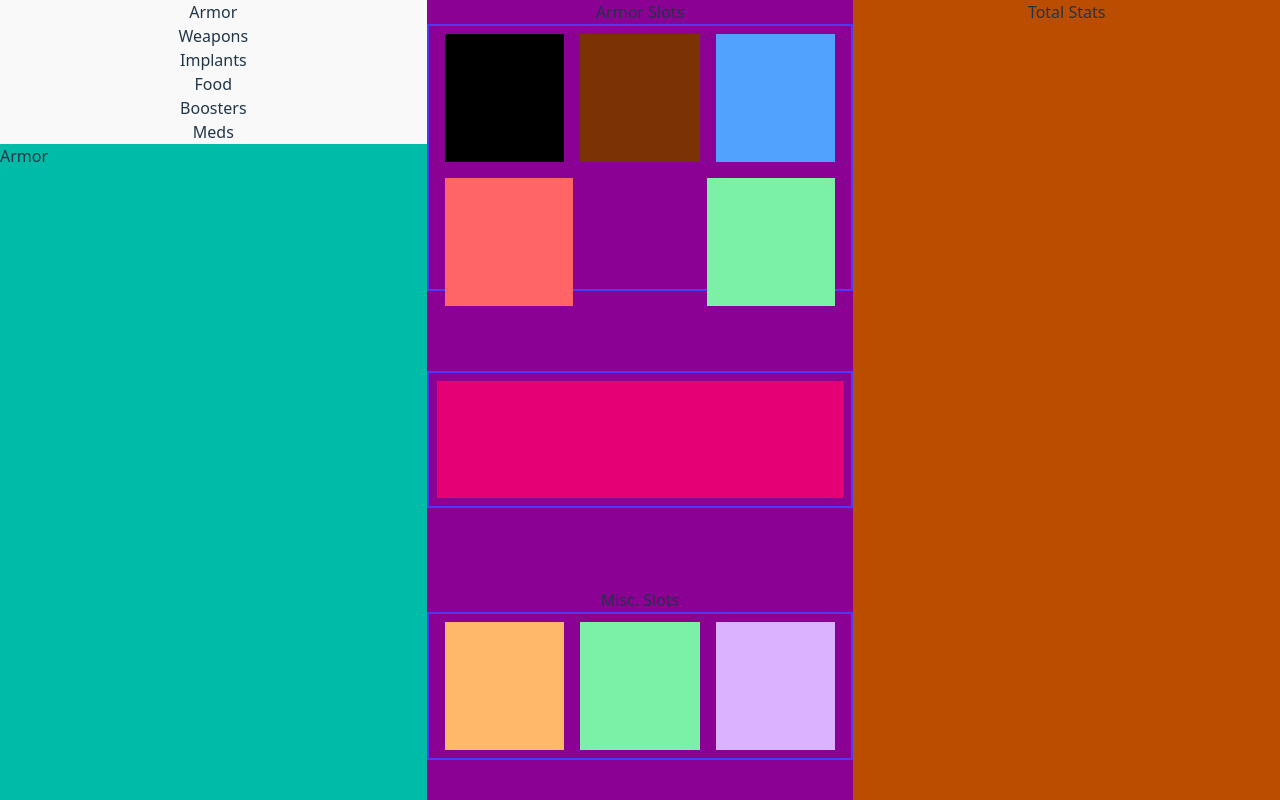
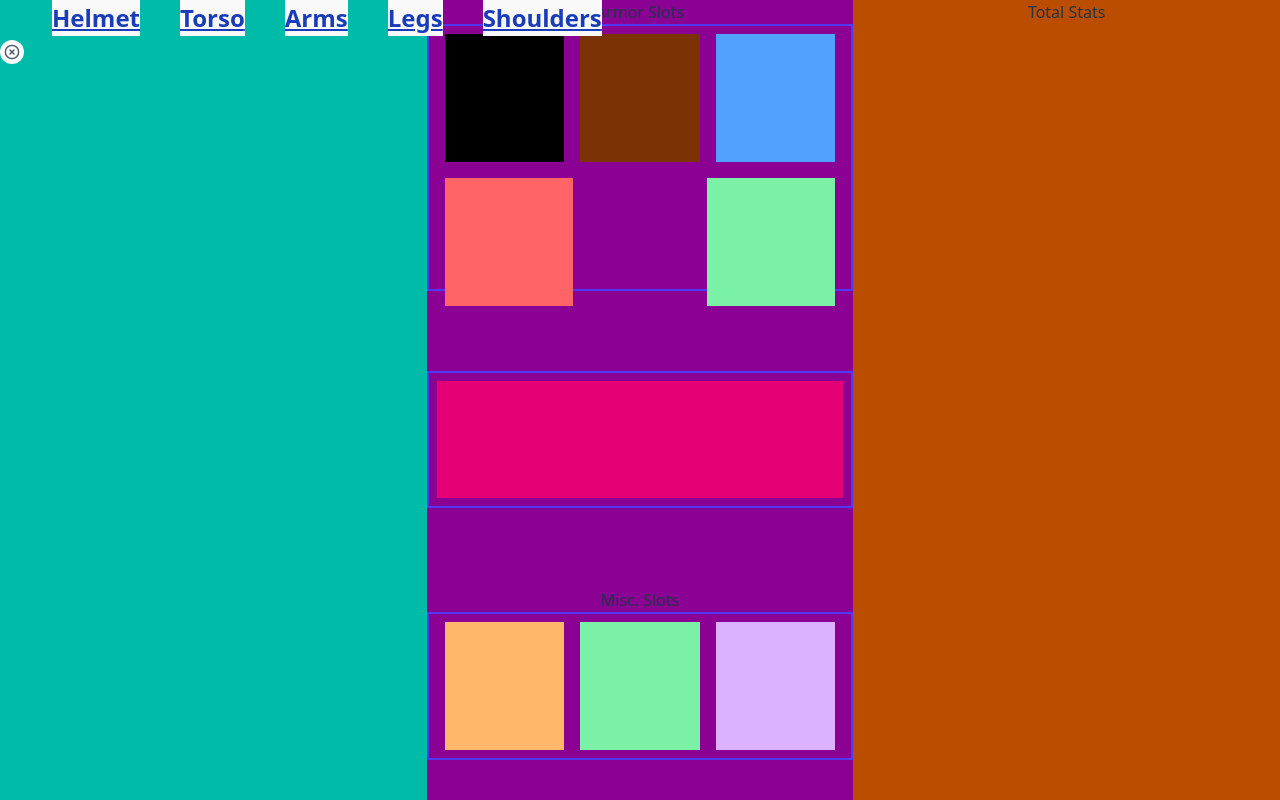
Before and after one commit to ConradQQ/FoMFT, a React (Vite) app: page / in a window 1280 px wide. Both pictures are taken after a click on the button "Armor". Built offline with nearby package versions, Linux system fonts and the light colour scheme.

Commit message:
ui improvements

```diff
--- a/package.json
+++ b/package.json
@@ -19,6 +19,7 @@
   "dependencies": {
     "@tailwindcss/cli": "^4.0.14",
     "axios": "^1.8.3",
+    "lucide-react": "^0.483.0",
     "react": "^19.0.0",
     "react-dom": "^19.0.0",
     "tailwindcss": "^4.0.14"
--- a/src/ui/components/ArmorMenu.jsx
+++ b/src/ui/components/ArmorMenu.jsx
@@ -2,7 +2,7 @@
 import React, { useState, useEffect } from 'react';
 import axios from 'axios';
 
-const ArmorMenu = ({ onItemSelected }) => {
+const ArmorMenu = ({ onItemSelected, showArmorTypes }) => {
   const [armorTypes, _setArmorTypes] = useState([
     'helmet',
     'torso',
@@ -12,13 +12,13 @@ const ArmorMenu = ({ onItemSelected }) => {
   ]);
 
   const [selectedArmorType, setSelectedArmorType] = useState(null);
-  const [showArmorTypes, setShowArmorTypes] = useState(false);
   const [items, setItems] = useState([]);
   const [loading, setLoading] = useState(false);
   const [error, setError] = useState(null);
 
+
   useEffect(() => {
-    if(selectedArmorType) {
+    if (selectedArmorType) {
       const fetchData = async () => {
         setLoading(true);
         try {
@@ -32,31 +32,28 @@ const ArmorMenu = ({ onItemSelected }) => {
       };
       fetchData();
     }
-
   }, [selectedArmorType]);
 
   const handleArmorTypeClick = (type) => {
     setSelectedArmorType(type);
+
   };
 
   const handleItemClick = (item) => {
     onItemSelected(item);
   };
 
-  const handleArmorClick = () => {
-    setShowArmorTypes(!showArmorTypes);
-  };
-
   return (
     <div className="armor-menu">
-      <div className="armor-category">
-        <div className="armor-label" onClick={handleArmorClick}>
-          Armor
-        </div>
+      <div className="armor-category absolute top-0 ml-2 lg:ml-8">
         {showArmorTypes && (
-          <div className="armor-types flex flex-col">
+          <div className="armor-types flex flex-row text-[14px] lg:text-[24px]">
             {armorTypes.map((type) => (
-              <button key={type} onClick={() => handleArmorTypeClick(type)}>
+              <button
+                key={type}
+                onClick={() => handleArmorTypeClick(type)}
+                className='mx-1 lg:mx-5 font-bold underline text-blue-800'
+              >
                 {type.charAt(0).toUpperCase() + type.slice(1)}
               </button>
             ))}
@@ -68,9 +65,13 @@ const ArmorMenu = ({ onItemSelected }) => {
           {loading && <div>Loading...</div>}
           {error && <div>Error: {error}</div>}
           {items.length > 0 && (
-            <ul className="item-list overflow-y-auto max-h-100">
+            <ul className="item-list overflow-y-auto max-h-100 no-scrollbar">
               {items.map((item) => (
-                <li key={item.armor_id} onClick={() => handleItemClick(item)}>
+                <li
+                  key={item.armor_id}
+                  onClick={() => handleItemClick(item)}
+                  className='cursor-pointer'
+                >
                   {item.armor_name}
                 </li>
               ))}
--- a/src/ui/components/ImplantsMenu.jsx
+++ b/src/ui/components/ImplantsMenu.jsx
@@ -34,7 +34,7 @@ const ImplantsMenu = ({ onItemSelected }) => {
         {implants.length > 0 && (
           <ul className="item-list overflow-y-auto max-h-100">
             {implants.map((implant) => (
-              <li key={implant.id}
+              <li key={implant.id} className='cursor-pointer'
                   onClick={() => handleItemClick(implant)}>
                   {implant.implant_name}
               </li>
--- a/src/ui/components/ItemMenu.jsx
+++ b/src/ui/components/ItemMenu.jsx
@@ -1,63 +1,105 @@
-// src/renderer/components/ItemMenu.jsx
+// src/ui/components/ItemMenu.jsx
 import React, { useState } from 'react';
 import ArmorMenu from './ArmorMenu';
 import WeaponsMenu from './WeaponsMenu';
 import ImplantsMenu from './ImplantsMenu';
 import FoodMenu from './FoodMenu';
+import { XCircle } from 'lucide-react';
 
 const ItemMenu = ({ onItemSelected }) => {
   const [selectedCategory, setSelectedCategory] = useState(null);
+  const [showArmorTypes, setShowArmorTypes] = useState(false);
 
   const handleCategoryClick = (category) => {
-    setSelectedCategory((prevCategory) => (prevCategory === category ? null : category));
+    if (category === 'armor') {
+      setShowArmorTypes((prev) => !prev);
+      setSelectedCategory(category);
+    } else {
+      setSelectedCategory(category);
+      setShowArmorTypes(false);
+    }
+  };
+
+  const clearCategory = () => {
+    setSelectedCategory(null);
+    setShowArmorTypes(false);
   };
 
   return (
     <div className="item-menu flex flex-col">
-      <div className="categories flex flex-col">
+              {selectedCategory !== null && (
+          <button
+            onClick={clearCategory}
+            className="absolute top-10 left-0 bg-gray-200 rounded-full p-1 hover:bg-gray-300 transition-colors"
+          >
+             <XCircle className="h-4 w-4 text-gray-600 cursor-pointer" />
+          </button>
+        )}
+      <div className="categories flex flex-col relative sm:mt-35 lg:mt-40">
+
+        {selectedCategory === null && (
+          <>
             <button
               onClick={() => handleCategoryClick('armor')}
-          className={selectedCategory === 'armor' ? 'selected' : ''}
+              className={selectedCategory === 'armor'
+                ? 'selected'
+                : 'text-2xl my-2 lg:text-5xl lg:my-10'}
             >
               Armor
             </button>
             <button
               onClick={() => handleCategoryClick('weapons')}
-          className={selectedCategory === 'weapons' ? 'selected' : ''}
+              className={selectedCategory === 'weapons'
+                ?  'selected'
+                :  'text-2xl lg:text-5xl my-2 lg:my-10'}
             >
               Weapons
             </button>
             <button
               onClick={() => handleCategoryClick('implants')}
-          className={selectedCategory === 'implants' ? 'selected' : ''}
+              className={selectedCategory === 'implants'
+                ? 'selected'
+                : 'text-2xl my-2 lg:text-5xl lg:my-10'}
             >
               Implants
             </button>
             <button
               onClick={() => handleCategoryClick('food')}
-          className={selectedCategory === 'food' ? 'selected' : ''}
+              className={selectedCategory === 'food'
+                ? 'selected'
+                : 'text-2xl my-2 lg:text-5xl lg:my-10'}
             >
               Food
             </button>
-        <button
+            {/* <button
               onClick={() => handleCategoryClick('boosters')}
-          className={selectedCategory === 'boosters' ? 'selected' : ''}
+              className={selectedCategory === 'boosters'
+              ? 'selected'
+              : 'text-2xl my-2 g:text-5xl lg:my-10'}
             >
               Boosters
-        </button>
+            </button> */}
             <button
               onClick={() => handleCategoryClick('meds')}
-          className={selectedCategory === 'meds' ? 'selected' : ''}
+              className={selectedCategory === 'meds'
+                ? 'selected'
+                : 'text-2xl lg:text-5xl my-2 lg:my-10'}
             >
               Meds
             </button>
-
+          </>
+        )}
       </div>
-      {selectedCategory === 'armor' && <ArmorMenu onItemSelected={onItemSelected} />}
+      {selectedCategory === 'armor' && (
+        <ArmorMenu
+          onItemSelected={onItemSelected}
+          showArmorTypes={showArmorTypes}
+        />
+      )}
       {selectedCategory === 'weapons' && <WeaponsMenu onItemSelected={onItemSelected} />}
       {selectedCategory === 'implants' && <ImplantsMenu onItemSelected={onItemSelected} />}
       {selectedCategory === 'food' && <FoodMenu onItemSelected={onItemSelected} />}
-      {selectedCategory === 'boosters' && <BoostersMenu onItemSelected={onItemSelected} />}
+      {/* {selectedCategory === 'boosters' && <BoostersMenu onItemSelected={onItemSelected} />} */}
       {selectedCategory === 'meds' && <MedsMenu onItemSelected={onItemSelected} />}
     </div>
   );
--- a/src/ui/components/WeaponsMenu.jsx
+++ b/src/ui/components/WeaponsMenu.jsx
@@ -35,7 +35,7 @@ const WeaponsMenu = ({ onItemSelected }) => {
         {weapons.length > 0 && (
           <ul className="item-list overflow-y-auto max-h-100">
             {weapons.map((weapon) => (
-              <li key={weapon.id} onClick={() => handleItemClick(weapon)}>
+              <li key={weapon.weapon_id} onClick={() => handleItemClick(weapon)} className='cursor-pointer'>
                 {weapon.weapon_name}
               </li>
             ))}
--- a/src/ui/input.css
+++ b/src/ui/input.css
@@ -18,7 +18,15 @@
 }
 
 /* app-container styles */
+.no-scrollbar::-webkit-scrollbar {
+  display: none;
+}
 
+/* Hide scrollbar for IE, Edge and Firefox */
+.no-scrollbar {
+  -ms-overflow-style: none;  /* IE and Edge */
+  scrollbar-width: none;  /* Firefox */
+}
 /* Item Slot Styles */
 .item-slot {
   width: 5rem;
@@ -28,6 +36,9 @@
 }
 .HCS-slots {
   border-spacing: 10px;
+}
+button {
+  cursor: pointer;
 }
 
 
--- a/src/ui/output.css
+++ b/src/ui/output.css
@@ -14,12 +14,23 @@
     --color-green-300: oklch(0.871 0.15 154.449);
     --color-teal-500: oklch(0.704 0.14 182.503);
     --color-blue-400: oklch(0.707 0.165 254.624);
+    --color-blue-800: oklch(0.424 0.199 265.638);
     --color-indigo-600: oklch(0.511 0.262 276.966);
     --color-purple-300: oklch(0.827 0.119 306.383);
     --color-fuchsia-800: oklch(0.452 0.211 324.591);
     --color-pink-600: oklch(0.592 0.249 0.584);
+    --color-gray-200: oklch(0.928 0.006 264.531);
+    --color-gray-300: oklch(0.872 0.01 258.338);
+    --color-gray-600: oklch(0.446 0.03 256.802);
     --color-black: #000;
     --spacing: 0.25rem;
+    --text-2xl: 1.5rem;
+    --text-2xl--line-height: calc(2 / 1.5);
+    --text-5xl: 3rem;
+    --text-5xl--line-height: 1;
+    --font-weight-bold: 700;
+    --default-transition-duration: 150ms;
+    --default-transition-timing-function: cubic-bezier(0.4, 0, 0.2, 1);
     --default-font-family: var(--font-sans);
     --default-font-feature-settings: var(--font-sans--font-feature-settings);
     --default-font-variation-settings: var(
@@ -176,26 +187,35 @@
   }
 }
 @layer utilities {
+  .absolute {
+    position: absolute;
+  }
+  .relative {
+    position: relative;
+  }
+  .top-0 {
+    top: calc(var(--spacing) * 0);
+  }
+  .top-10 {
+    top: calc(var(--spacing) * 10);
+  }
+  .right-0 {
+    right: calc(var(--spacing) * 0);
+  }
+  .left-0 {
+    left: calc(var(--spacing) * 0);
+  }
+  .mx-1 {
+    margin-inline: calc(var(--spacing) * 1);
+  }
   .mx-2 {
     margin-inline: calc(var(--spacing) * 2);
   }
-  .mx-4 {
-    margin-inline: calc(var(--spacing) * 4);
-  }
-  .mt-10 {
-    margin-top: calc(var(--spacing) * 10);
-  }
-  .mt-12 {
-    margin-top: calc(var(--spacing) * 12);
+  .my-2 {
+    margin-block: calc(var(--spacing) * 2);
   }
   .mt-20 {
     margin-top: calc(var(--spacing) * 20);
-  }
-  .mt-40 {
-    margin-top: calc(var(--spacing) * 40);
-  }
-  .mb-4 {
-    margin-bottom: calc(var(--spacing) * 4);
   }
   .mb-10 {
     margin-bottom: calc(var(--spacing) * 10);
@@ -203,8 +223,8 @@
   .mb-20 {
     margin-bottom: calc(var(--spacing) * 20);
   }
-  .mb-40 {
-    margin-bottom: calc(var(--spacing) * 40);
+  .ml-2 {
+    margin-left: calc(var(--spacing) * 2);
   }
   .flex {
     display: flex;
@@ -212,47 +232,20 @@
   .table {
     display: table;
   }
-  .h-1 {
-    height: calc(var(--spacing) * 1);
-  }
-  .h-1\/3 {
-    height: calc(1/3 * 100%);
-  }
-  .h-1\/6 {
-    height: calc(1/6 * 100%);
-  }
   .h-2 {
     height: calc(var(--spacing) * 2);
   }
   .h-2\/6 {
     height: calc(2/6 * 100%);
   }
-  .h-2\/8 {
-    height: calc(2/8 * 100%);
-  }
   .h-2\/10 {
     height: calc(2/10 * 100%);
   }
-  .h-3 {
-    height: calc(var(--spacing) * 3);
-  }
-  .h-3\/6 {
-    height: calc(3/6 * 100%);
-  }
-  .h-12 {
-    height: calc(var(--spacing) * 12);
-  }
-  .h-14 {
-    height: calc(var(--spacing) * 14);
+  .h-4 {
+    height: calc(var(--spacing) * 4);
   }
   .h-16 {
     height: calc(var(--spacing) * 16);
-  }
-  .h-32 {
-    height: calc(var(--spacing) * 32);
-  }
-  .h-100 {
-    height: calc(var(--spacing) * 100);
   }
   .h-full {
     height: 100%;
@@ -269,29 +262,11 @@
   .w-1\/3 {
     width: calc(1/3 * 100%);
   }
-  .w-1\/6 {
-    width: calc(1/6 * 100%);
-  }
-  .w-6 {
-    width: calc(var(--spacing) * 6);
-  }
-  .w-6\/8 {
-    width: calc(6/8 * 100%);
-  }
-  .w-12 {
-    width: calc(var(--spacing) * 12);
-  }
-  .w-14 {
-    width: calc(var(--spacing) * 14);
+  .w-4 {
+    width: calc(var(--spacing) * 4);
   }
   .w-16 {
     width: calc(var(--spacing) * 16);
-  }
-  .w-32 {
-    width: calc(var(--spacing) * 32);
-  }
-  .w-100 {
-    width: calc(var(--spacing) * 100);
   }
   .w-full {
     width: 100%;
@@ -329,6 +304,9 @@
   .overflow-y-auto {
     overflow-y: auto;
   }
+  .rounded-full {
+    border-radius: calc(infinity * 1px);
+  }
   .border {
     border-style: var(--tw-border-style);
     border-width: 1px;
@@ -358,6 +336,9 @@
   .bg-fuchsia-800 {
     background-color: var(--color-fuchsia-800);
   }
+  .bg-gray-200 {
+    background-color: var(--color-gray-200);
+  }
   .bg-green-300 {
     background-color: var(--color-green-300);
   }
@@ -382,20 +363,25 @@
   .p-2 {
     padding: calc(var(--spacing) * 2);
   }
-  .p-4 {
-    padding: calc(var(--spacing) * 4);
-  }
-  .px-2 {
-    padding-inline: calc(var(--spacing) * 2);
-  }
-  .px-5 {
-    padding-inline: calc(var(--spacing) * 5);
-  }
-  .px-10 {
-    padding-inline: calc(var(--spacing) * 10);
-  }
   .text-center {
     text-align: center;
+  }
+  .text-2xl {
+    font-size: var(--text-2xl);
+    line-height: var(--tw-leading, var(--text-2xl--line-height));
+  }
+  .text-\[14px\] {
+    font-size: 14px;
+  }
+  .font-bold {
+    --tw-font-weight: var(--font-weight-bold);
+    font-weight: var(--font-weight-bold);
+  }
+  .text-blue-800 {
+    color: var(--color-blue-800);
+  }
+  .text-gray-600 {
+    color: var(--color-gray-600);
   }
   .underline {
     text-decoration-line: underline;
@@ -404,9 +390,41 @@
     outline-style: var(--tw-outline-style);
     outline-width: 1px;
   }
-  .lg\:mt-5 {
+  .transition-colors {
+    transition-property: color, background-color, border-color, outline-color, text-decoration-color, fill, stroke, --tw-gradient-from, --tw-gradient-via, --tw-gradient-to;
+    transition-timing-function: var(--tw-ease, var(--default-transition-timing-function));
+    transition-duration: var(--tw-duration, var(--default-transition-duration));
+  }
+  .hover\:bg-gray-300 {
+    &:hover {
+      @media (hover: hover) {
+        background-color: var(--color-gray-300);
+      }
+    }
+  }
+  .sm\:mt-35 {
+    @media (width >= 40rem) {
+      margin-top: calc(var(--spacing) * 35);
+    }
+  }
+  .lg\:mx-5 {
     @media (width >= 64rem) {
-      margin-top: calc(var(--spacing) * 5);
+      margin-inline: calc(var(--spacing) * 5);
+    }
+  }
+  .lg\:my-10 {
+    @media (width >= 64rem) {
+      margin-block: calc(var(--spacing) * 10);
+    }
+  }
+  .lg\:mt-40 {
+    @media (width >= 64rem) {
+      margin-top: calc(var(--spacing) * 40);
+    }
+  }
+  .lg\:ml-8 {
+    @media (width >= 64rem) {
+      margin-left: calc(var(--spacing) * 8);
     }
   }
   .lg\:h-32 {
@@ -414,19 +432,20 @@
       height: calc(var(--spacing) * 32);
     }
   }
-  .lg\:h-40 {
-    @media (width >= 64rem) {
-      height: calc(var(--spacing) * 40);
-    }
-  }
   .lg\:w-32 {
     @media (width >= 64rem) {
       width: calc(var(--spacing) * 32);
     }
   }
-  .lg\:w-48 {
+  .lg\:text-5xl {
     @media (width >= 64rem) {
-      width: calc(var(--spacing) * 48);
+      font-size: var(--text-5xl);
+      line-height: var(--tw-leading, var(--text-5xl--line-height));
+    }
+  }
+  .lg\:text-\[24px\] {
+    @media (width >= 64rem) {
+      font-size: 24px;
     }
   }
 }
@@ -442,6 +461,13 @@
   -webkit-font-smoothing: antialiased;
   -moz-osx-font-smoothing: grayscale;
 }
+.no-scrollbar::-webkit-scrollbar {
+  display: none;
+}
+.no-scrollbar {
+  -ms-overflow-style: none;
+  scrollbar-width: none;
+}
 .item-slot {
   width: 5rem;
   height: 5rem;
@@ -450,6 +476,9 @@
 }
 .HCS-slots {
   border-spacing: 10px;
+}
+button {
+  cursor: pointer;
 }
 @media (prefers-color-scheme: light) {
   :root {
@@ -468,6 +497,10 @@
   inherits: false;
   initial-value: solid;
 }
+@property --tw-font-weight {
+  syntax: "*";
+  inherits: false;
+}
 @property --tw-outline-style {
   syntax: "*";
   inherits: false;
```
Also changed, not shown: 1 other file (tests, documents, lock files or other folders). Lines whose indentation alone changed are shown as unchanged.
